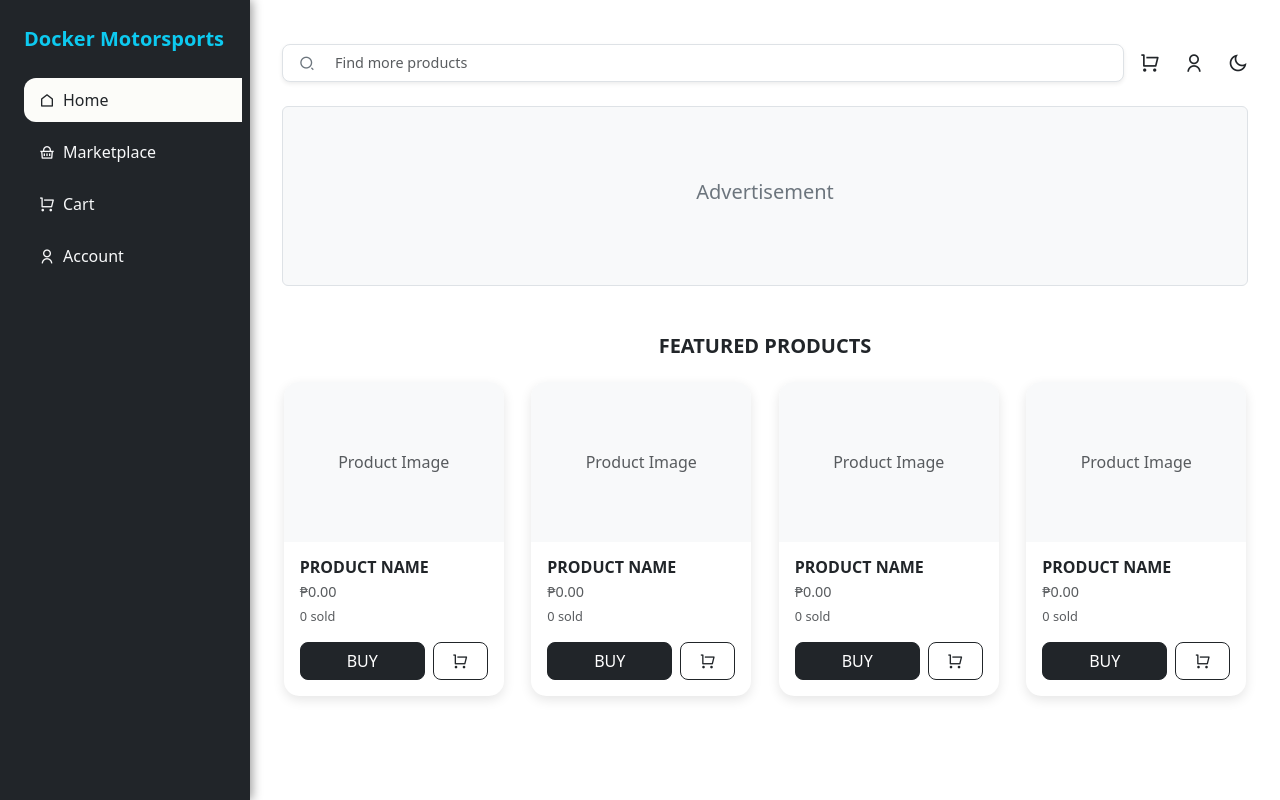
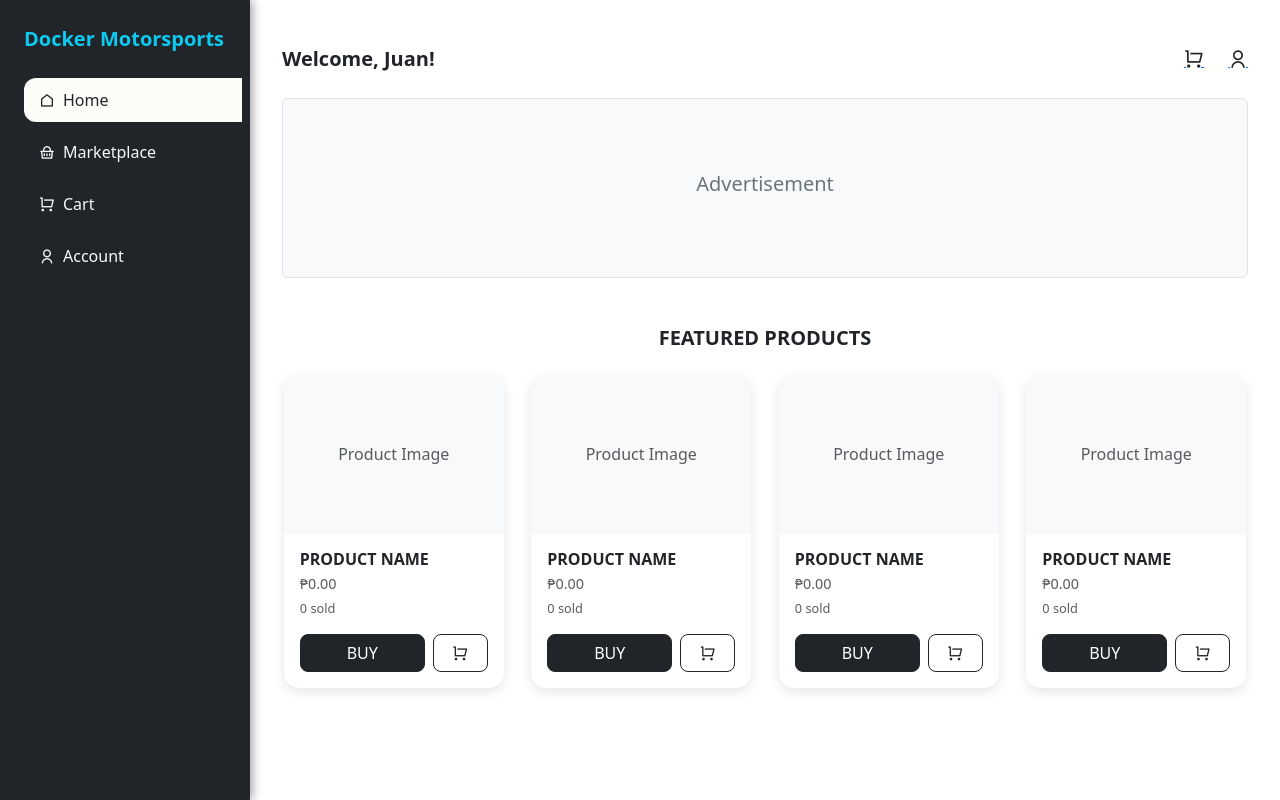
Before and after one commit to CSselrahC/appdev-midterm-ecommerce, a React (Create React App) app: page / in a window 1280 px wide. Built offline with nearby package versions, Linux system fonts and the light colour scheme.

Commit message:
Homepage Modified

```diff
--- a/src/App.js
+++ b/src/App.js
@@ -78,7 +78,7 @@ function App() {
         <NavBar />
         <main className="main-content">
           <Routes>
-            <Route path="/" element={<Home />} />
+            <Route path="/" element={<Home userName={firstName} />} />
             <Route path="/products" element={<ProductList addToCart={addToCart} />} />
             <Route path="/cart" element={<Cart cart={cart} setCart={setCart} />} />
             <Route path="/details/:id" element={<ProductDetails cart={cart} setCart={setCart} />} />
--- a/src/components/HomePage.js
+++ b/src/components/HomePage.js
@@ -1,38 +1,27 @@
 import React from 'react';
 import { Link } from 'react-router-dom';
-//import ad1 from '../designs/images/ads.png';
 
-function HomePage() {
-  return (
-    <div className="container mt-4">
-      <div className="d-flex align-items-center mb-4">
-        {/* Search bar */}
-        <div
-          className="d-flex align-items-center border px-3 py-2 shadow-sm flex-grow-1"
-          style={{
-            height: '38px',
-            borderRadius: '8px',
-            backgroundColor: '#fff',
-          }}
-        >
-          <i className="ri-search-2-line text-secondary me-2"></i>
-          <input
-            type="text"
-            className="form-control border-0"
-            placeholder="Find more products"
-            style={{
-              boxShadow: 'none',
-              background: 'transparent',
-              fontSize: '0.9rem',
-            }}
-          />
-        </div>
+function HomePage({ userName }) {
+return ( <div className="container mt-4">
+{/* Header section */} <div className="d-flex align-items-center justify-content-between mb-4">
+{/* Welcome message */} <h5 className="fw-bold mb-0">Welcome, {userName}!</h5>
 
-        {/* Icons */}
-        <div className="d-flex align-items-center gap-4 ms-3">
-          <i className="ri-shopping-cart-line fs-5" style={{ cursor: 'pointer' }}></i>
-          <i className="ri-user-line fs-5" style={{ cursor: 'pointer' }}></i>
-          <i className="ri-moon-line fs-5" style={{ cursor: 'pointer' }}></i>
+    {/* Icons (Cart and Account) */}
+    <div className="d-flex align-items-center gap-4">
+      <Link to="/cart">
+        <i
+          className="ri-shopping-cart-line fs-5 text-dark"
+          style={{ cursor: 'pointer' }}
+          title="Cart"
+        ></i>
+      </Link>
+      <Link to="/user">
+        <i
+          className="ri-user-line fs-5 text-dark"
+          style={{ cursor: 'pointer' }}
+          title="Account"
+        ></i>
+      </Link>
     </div>
   </div>
 
@@ -49,7 +38,10 @@ function HomePage() {
 
   <div className="row justify-content-center">
     {[1, 2, 3, 4].map((item) => (
-          <div key={item} className="col-md-3 col-sm-6 mb-4 d-flex justify-content-center">
+      <div
+        key={item}
+        className="col-md-3 col-sm-6 mb-4 d-flex justify-content-center"
+      >
         <div
           className="card border-0"
           style={{
@@ -60,13 +52,16 @@ function HomePage() {
           }}
           onMouseEnter={(e) => {
             e.currentTarget.style.transform = 'translateY(-5px)';
-                e.currentTarget.style.boxShadow = '0 8px 20px rgba(0, 0, 0, 0.15)';
+            e.currentTarget.style.boxShadow =
+              '0 8px 20px rgba(0, 0, 0, 0.15)';
           }}
           onMouseLeave={(e) => {
             e.currentTarget.style.transform = 'translateY(0)';
-                e.currentTarget.style.boxShadow = '0 4px 12px rgba(0, 0, 0, 0.1)';
+            e.currentTarget.style.boxShadow =
+              '0 4px 12px rgba(0, 0, 0, 0.1)';
           }}
         >
+          {/* Product Image Placeholder */}
           <div
             className="bg-light d-flex align-items-center justify-content-center"
             style={{
@@ -78,14 +73,30 @@ function HomePage() {
             <span className="text-muted">Product Image</span>
           </div>
 
+          {/* Product Info */}
           <div className="card-body text-start">
             <h6 className="fw-semibold mb-1">PRODUCT NAME</h6>
-                <p className="mb-1 text-muted" style={{ fontSize: '0.9rem' }}>₱0.00</p>
-                <p className="text-muted" style={{ fontSize: '0.8rem' }}>0 sold</p>
+            <p
+              className="mb-1 text-muted"
+              style={{ fontSize: '0.9rem' }}
+            >
+              ₱0.00
+            </p>
+            <p
+              className="text-muted"
+              style={{ fontSize: '0.8rem' }}
+            >
+              0 sold
+            </p>
 
             {/* Action Buttons */}
             <div className="d-flex gap-2 mt-2">
-                  <button className="btn btn-dark flex-fill" style={{ borderRadius: '8px' }}>BUY</button>
+              <button
+                className="btn btn-dark flex-fill"
+                style={{ borderRadius: '8px' }}
+              >
+                BUY
+              </button>
               <button
                 className="btn btn-outline-dark"
                 style={{ borderRadius: '8px', width: '55px' }}
@@ -99,6 +110,7 @@ function HomePage() {
     ))}
   </div>
 </div>
+
 );
 }
 
```
Also changed, not shown: src/components/steering-wheel.png (added). Lines whose indentation alone changed are shown as unchanged.
